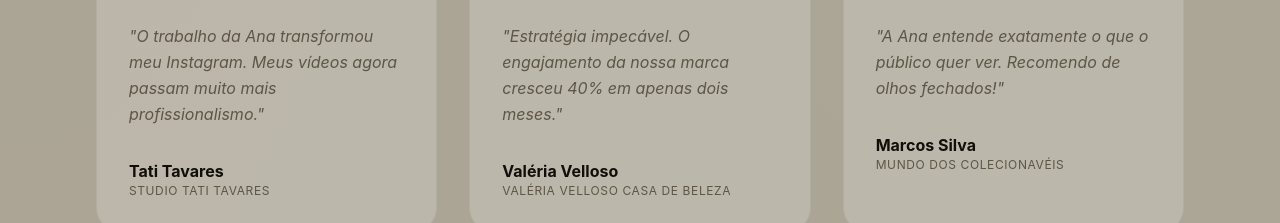
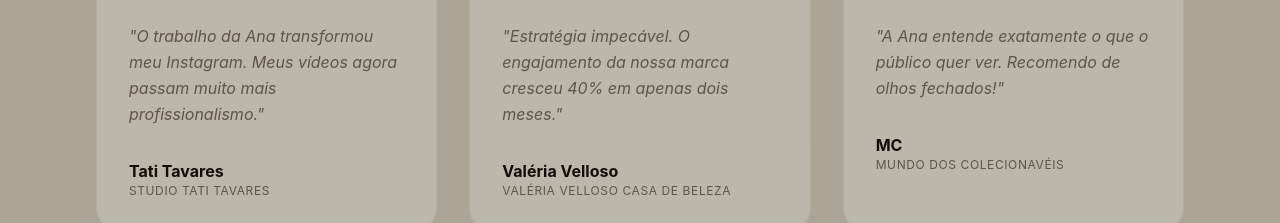
Before and after one commit to mistermidia/mister-ana-barreto, a React (Vite) app: page / in a window 1280 px wide. Shown: the part 3580-3803 px from the top of the page. Built offline with nearby package versions, Linux system fonts and the light colour scheme.

Commit message:
feat: Update testimonial name to MC
Changed the name of one of the testimonials from 'Marcos Silva' to 'MC' for brevity.

```diff
--- a/src/constants.ts
+++ b/src/constants.ts
@@ -35,7 +35,7 @@ export const TESTIMONIALS: Testimonial[] = [
     content: 'Estratégia impecável. O engajamento da nossa marca cresceu 40% em apenas dois meses.'
   },
   {
-    name: 'Marcos Silva',
+    name: 'MC',
     role: 'Mundo dos Colecionavéis',
     content: 'A Ana entende exatamente o que o público quer ver. Recomendo de olhos fechados!'
   }
```
